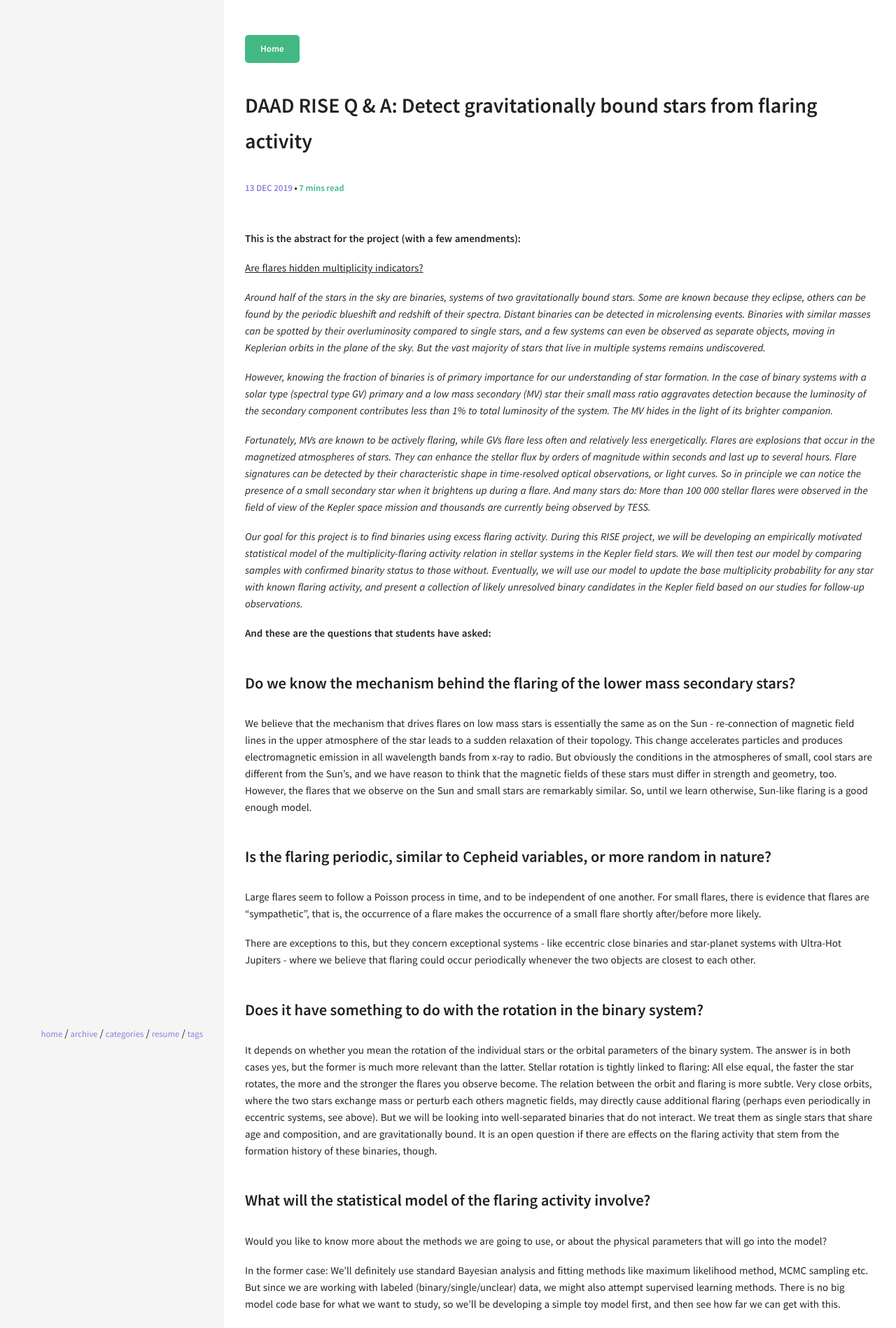
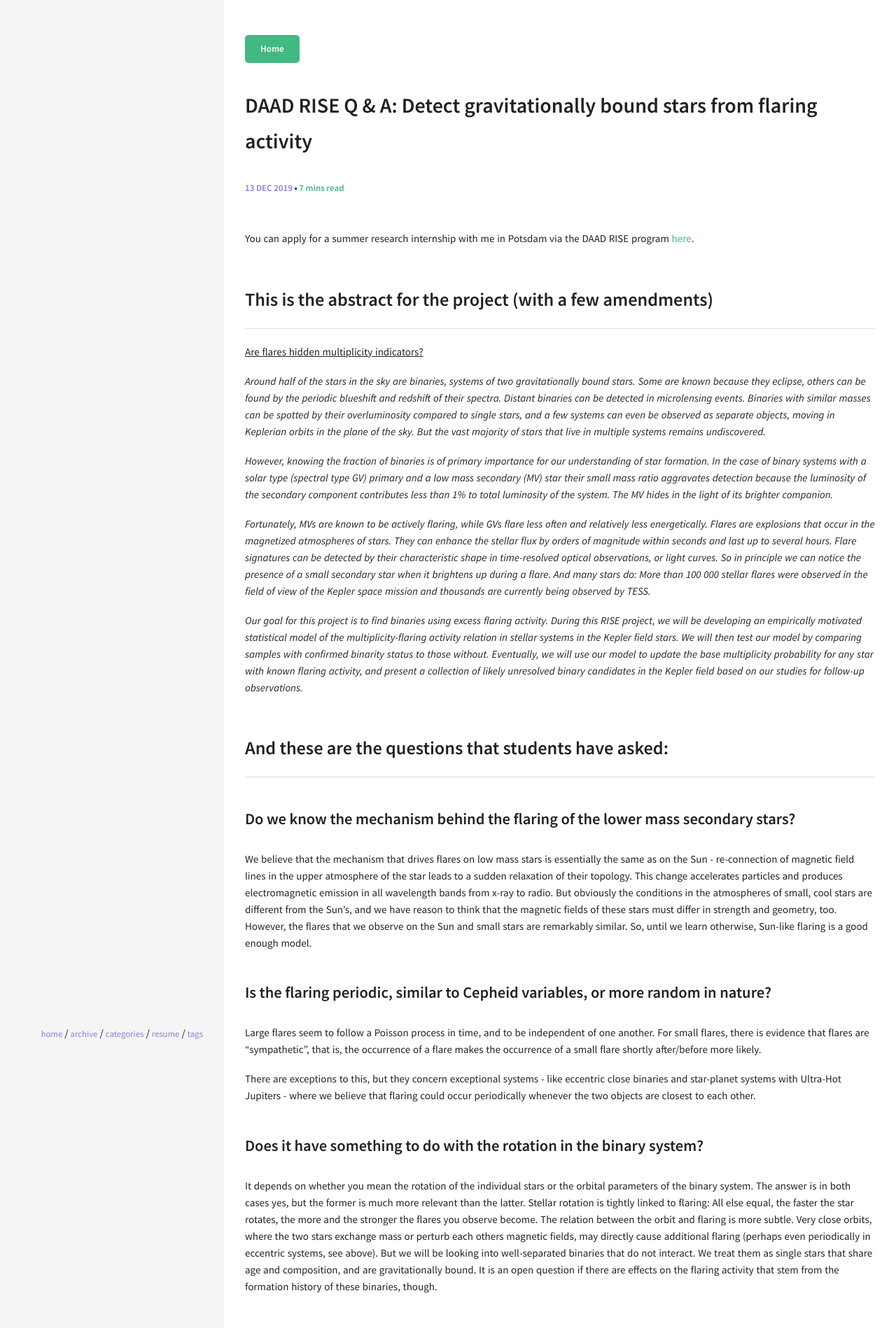
Before and after one commit to ekaterinailin/ekaterinailin.github.io, a Jekyll site: the page built from _posts/2019-12-13-DAAD-RISE.md, in a window 1280 px wide. Shown: the top 1898 px of the page at 70% size. Built offline with Jekyll 4.4.1, drawn with Linux system fonts in a browser that asks for light colours.

Commit message:
typos and layout

```diff
--- a/_posts/2019-12-13-DAAD-RISE.md
+++ b/_posts/2019-12-13-DAAD-RISE.md
@@ -1,13 +1,14 @@
 ---
 layout: post
 title: "DAAD RISE Q & A: Detect gravitationally bound stars from flaring activity"
-excerpt: "The application deadline is on Sunday Dec 15, and I collected a number of questions from applicant that I'd like to share with anyone who is interest in applying, or just got curious about the title."
+excerpt: "The application deadline is on Monday, Dec 16. I collected a number of questions from interested students that I'd like to share with anyone who is interested in applying, or just got curious about the title."
 categories: [ASTRONOMY]
 author: ekaterina
 comments: true
 ---
+You can apply for a summer research internship with me in Potsdam via the DAAD RISE program [here](https://www.daad.de/rise/en/rise-germany/).
 
-**This is the abstract for the project (with a few amendments):**
+## This is the abstract for the project (with a few amendments)
 
 <u>Are flares hidden multiplicity indicators?</u>
 
@@ -21,7 +22,7 @@ in the field of view of the Kepler space mission and thousands are currently bei
 
 _Our goal for this project is to find binaries using excess flaring activity. During this RISE project, we will be developing an empirically motivated statistical model of the multiplicity-flaring activity relation in stellar systems in the Kepler field stars. We will then test our model by comparing samples with confirmed binarity status to those without. Eventually, we will use our model to update the base multiplicity probability for any star with known flaring activity, and present a collection of likely unresolved binary candidates in the Kepler field based on our studies for follow-up observations._
 
-**And these are the questions that students have asked:**
+## And these are the questions that students have asked:
 
 ### Do we know the mechanism behind the flaring of the lower mass secondary stars?
 
```
